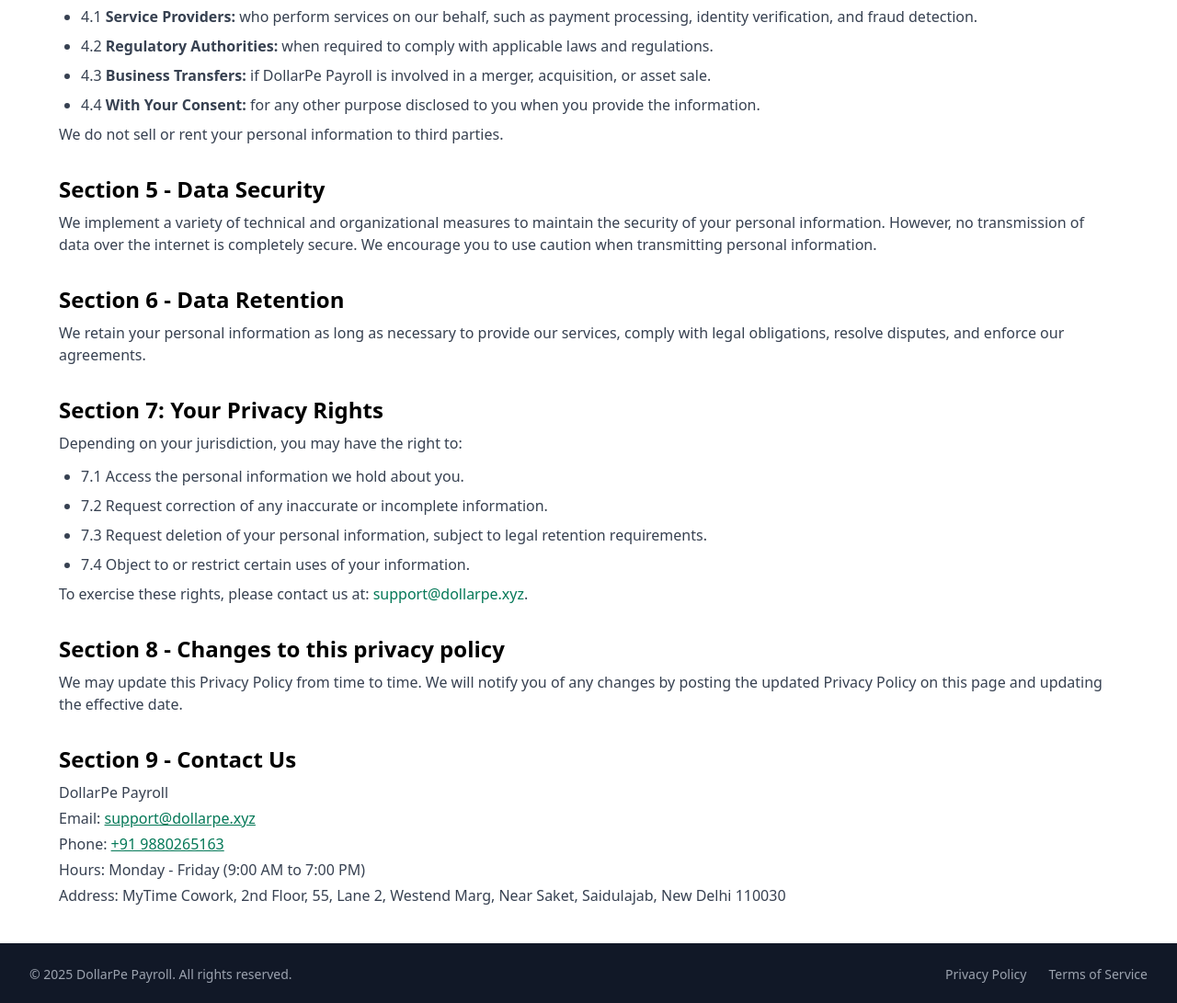
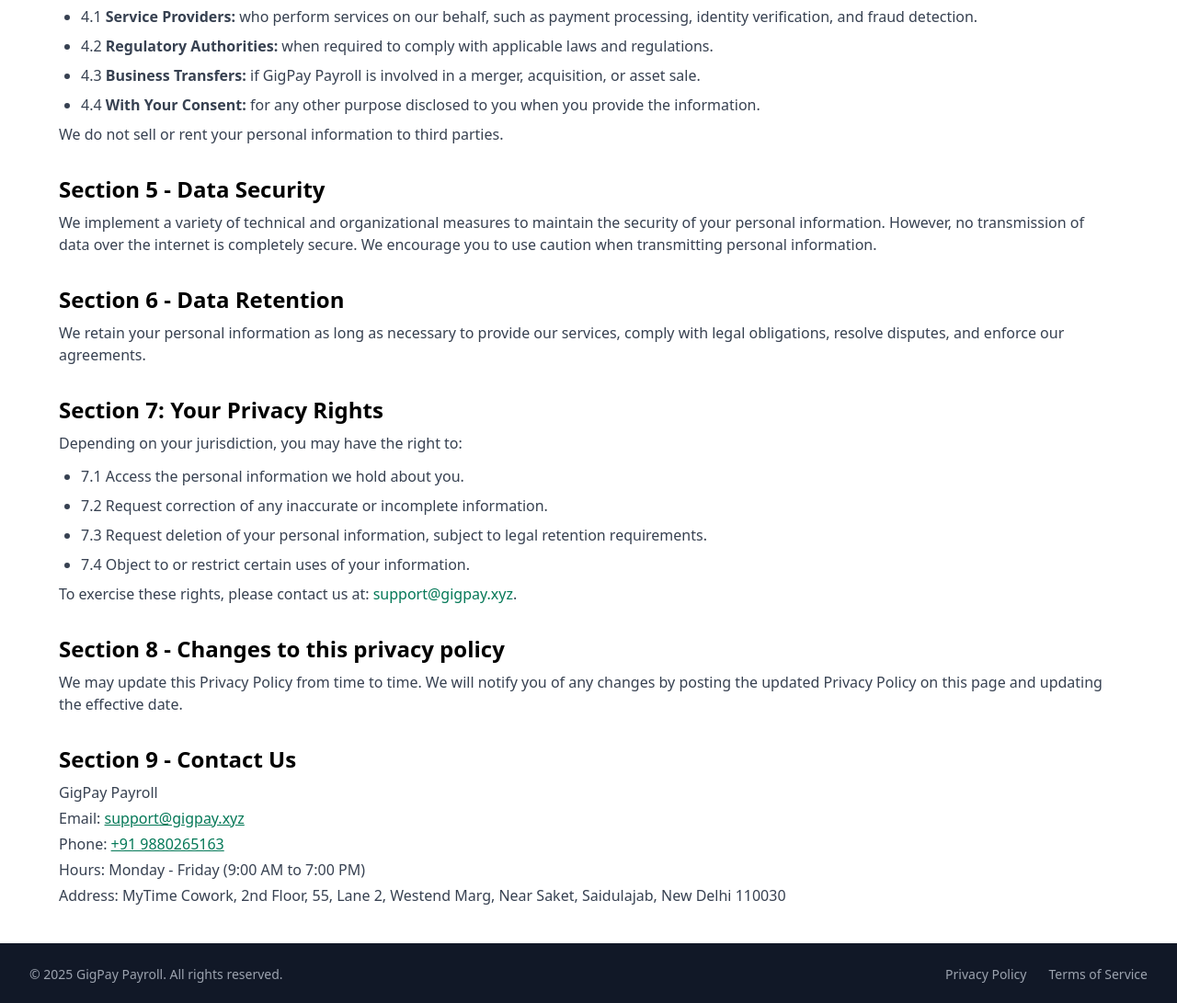
Before and after one commit to dollarpe/dollarpe-payroll-supabase, a React (Vite) app: page /privacy in a window 1280 px wide. Shown: the part 1062-2153 px from the top of the page at 92% size. Built offline with nearby package versions, Linux system fonts and the light colour scheme; no server answers.

Commit message:
keyword replaced

```diff
--- a/index.html
+++ b/index.html
@@ -4,7 +4,7 @@
     <meta charset="UTF-8" />
     <link rel="icon" type="image/svg+xml" href="/vite.svg" />
     <meta name="viewport" content="width=device-width, initial-scale=1.0" />
-    <title>Simplify Your Payroll Management with DollarPe</title>
+    <title>Simplify Your Payroll Management with GigPay</title>
   </head>
   <body>
     <div id="root"></div>
--- a/src/App.tsx
+++ b/src/App.tsx
@@ -25,7 +25,7 @@ function App() {
                 Simplify Your Payroll Management
               </h1>
               <p className="text-xl text-gray-600 mb-8 leading-relaxed text-center max-w-2xl">
-                Transform outdated payroll practices and build a better workplace for your business with DollarPe Payroll.
+                Transform outdated payroll practices and build a better workplace for your business with GigPay Payroll.
               </p>
               <div className="flex flex-col sm:flex-row gap-4">
                 <button
@@ -276,7 +276,7 @@ function App() {
         {/* <h6 className='text-green-600 font-bold text-center'></h6> */}
         <h2 className='text-4xl md:text-5xl font-bold text-gray-900 mb-6 text-center'>Manage leave and
           attendance, built-in.</h2>
-        <p className='text-xl text-gray-600 max-w-3xl mx-auto mb-16 text-center'>Create custom leave types, allow employees to apply for leaves, approve or reject leaves, manage attendance - all from within DollarPe Payroll.</p>
+        <p className='text-xl text-gray-600 max-w-3xl mx-auto mb-16 text-center'>Create custom leave types, allow employees to apply for leaves, approve or reject leaves, manage attendance - all from within GigPay Payroll.</p>
         <img className='max-w-[80%] mx-auto' src="https://ik.imagekit.io/vv/hero-banner.svg?updatedAt=1761067515720" alt="" />
       </section>
       <SelfServiceTabs />
@@ -357,7 +357,7 @@ function App() {
             Customise and automate
             the way you want
           </h2>
-        <p className='text-xl text-gray-600 max-w-3xl mx-auto mb-16 text-center'>Build new feature on top of an already powerful platform and make DollarPe Payroll work the way you want.</p>
+        <p className='text-xl text-gray-600 max-w-3xl mx-auto mb-16 text-center'>Build new feature on top of an already powerful platform and make GigPay Payroll work the way you want.</p>
         <img className='max-w-[100%] md:max-w-[80%] mx-auto' src="https://ik.imagekit.io/vv/customise-and-automate%201.svg?updatedAt=1761073652169" alt="" />
       </section>
 
@@ -439,7 +439,7 @@ function App() {
           <div className="grid md:grid-cols-3 gap-8">
             {[
               {
-                quote: "DollarPe Payroll has completely transformed our payroll process. What used to take days now takes hours. The compliance features give us peace of mind.",
+                quote: "GigPay Payroll has completely transformed our payroll process. What used to take days now takes hours. The compliance features give us peace of mind.",
                 author: "Dhruv Vats",
                 role: "HR Director",
                 company: "Rocket Incentive"
@@ -451,7 +451,7 @@ function App() {
                 company: "Dojima Nework"
               },
               {
-                quote: "Switching to DollarPe Payroll was the best decision for our growing startup. The automation saves us countless hours and the support team is incredibly responsive.",
+                quote: "Switching to GigPay Payroll was the best decision for our growing startup. The automation saves us countless hours and the support team is incredibly responsive.",
                 author: "Sujith Sizon",
                 role: "CEO",
                 company: "Audace LLC"
--- a/src/components/Footer.tsx
+++ b/src/components/Footer.tsx
@@ -6,7 +6,7 @@ export default function Footer() {
       <div className="max-w-7xl mx-auto">
         <div className="flex flex-col md:flex-row justify-between items-center">
           <p className="text-gray-400 text-sm">
-            © 2025 DollarPe Payroll. All rights reserved.
+            © 2025 GigPay Payroll. All rights reserved.
           </p>
           <div className="flex space-x-6 mt-4 md:mt-0">
             <a href="/privacy" className="text-gray-400 hover:text-emerald-400 transition-colors text-sm">Privacy Policy</a>
--- a/src/components/SignupModal.tsx
+++ b/src/components/SignupModal.tsx
@@ -351,10 +351,10 @@ export default function SignupModal({ isOpen, onClose }: SignupModalProps) {
           </div>
           <h3 className="text-2xl font-bold text-gray-900 mb-2">Signup submitted successfully</h3>
           <p className="text-gray-600 mb-4">We will reach out within 72 hours.</p>
-          <div className="inline-flex items-center space-x-2 text-gray-700 mb-6">
+            <div className="inline-flex items-center space-x-2 text-gray-700 mb-6">
             <Mail className="w-5 h-5" />
             <span>
-              For queries, email <a href="mailto:support@dollarpe.xyz" className="text-[#24cb71] underline">support@dollarpe.xyz</a>
+              For queries, email <a href="mailto:support@gigpay.xyz" className="text-[#24cb71] underline">support@gigpay.xyz</a>
             </span>
           </div>
           {/* Show submitted details */}
--- a/src/pages/About.tsx
+++ b/src/pages/About.tsx
@@ -14,13 +14,13 @@ export default function About() {
 
             {/* Company Overview */}
             <h2 className="text-2xl font-bold mb-2">Company Overview</h2>
-            <p className="text-gray-700 mb-4">Brief introduction to DollarPe Payroll</p>
+            <p className="text-gray-700 mb-4">Brief introduction to GigPay Payroll</p>
             <p className="text-gray-700 mb-6">Core services offered: comprehensive payroll solutions for Indian businesses</p>
 
             {/* About the Company */}
             <h2 className="text-2xl font-bold mb-2 mt-8">About the Company</h2>
             <ul className="list-disc pl-6 space-y-2 text-gray-700">
-              <li>Detailed description of DollarPe Payroll's specialization in payroll management</li>
+              <li>Detailed description of GigPay Payroll's specialization in payroll management</li>
               <li>Emphasis on the cloud-based platform that is user-friendly and scalable</li>
               <li>Highlight the commitment to compliance with Indian statutory requirements</li>
               <li>Discussion on the importance of simplifying payroll processes for business growth</li>
@@ -48,15 +48,15 @@ export default function About() {
 
             {/* Team */}
             <h2 className="text-2xl font-bold mb-2 mt-8">Team</h2>
-            <p className="text-gray-700 mb-4">Introduction to the DollarPe Payroll team</p>
+            <p className="text-gray-700 mb-4">Introduction to the GigPay Payroll team</p>
             <p className="text-gray-700 mb-4">Overview of expertise and experience in payroll and compliance</p>
             <p className="text-gray-700 mb-6">Commitment to providing ongoing support and addressing client challenges</p>
 
             {/* Conclusion */}
             <h2 className="text-2xl font-bold mb-2 mt-8">Conclusion</h2>
-            <p className="text-gray-700 mb-4">Reiteration of DollarPe Payroll's role as a trusted partner in payroll management</p>
+            <p className="text-gray-700 mb-4">Reiteration of GigPay Payroll's role as a trusted partner in payroll management</p>
             <p className="text-gray-700 mb-6">Encouragement for potential clients to reach out for tailored solutions</p>
-            <p className="text-sm text-gray-500">This outline critically addresses the key components of DollarPe Payroll’s company page, emphasizing its position as a forward-thinking payroll solution provider while ensuring clarity on its mission, vision, values, and team structure.</p>
+            <p className="text-sm text-gray-500">This outline critically addresses the key components of GigPay Payroll’s company page, emphasizing its position as a forward-thinking payroll solution provider while ensuring clarity on its mission, vision, values, and team structure.</p>
           </div>
         </section>
       </main>
--- a/src/pages/Contact.tsx
+++ b/src/pages/Contact.tsx
@@ -66,7 +66,7 @@ export default function Contact() {
               <div className="space-y-4">
                 <div className="flex items-center gap-3">
                   <div className="w-10 h-10 rounded-lg border border-gray-200 flex items-center justify-center"><Mail className="w-5 h-5 text-gray-700" /></div>
-                  <a href="mailto:support@dollarpe.xyz" className="text-gray-800 hover:text-emerald-700">support@dollarpe.xyz</a>
+                  <a href="mailto:support@gigpay.xyz" className="text-gray-800 hover:text-emerald-700">support@gigpay.xyz</a>
                 </div>
                 <div className="flex items-center gap-3">
                   <div className="w-10 h-10 rounded-lg border border-gray-200 flex items-center justify-center"><Phone className="w-5 h-5 text-gray-700" /></div>
--- a/src/pages/Privacy.tsx
+++ b/src/pages/Privacy.tsx
@@ -13,7 +13,7 @@ export default function Privacy() {
             <h1 className="text-3xl md:text-4xl font-bold text-gray-900 mb-6">Privacy Policy</h1>
 
             <p className="text-gray-700 mb-6">
-              DollarPe Payroll ("Company," "we," "us," or "our") respects your privacy and is committed to protecting it through this Privacy Policy. This Privacy Policy describes the types of information we may collect from you or that you may provide when you visit our website, use our payout services (excluding gaming and cryptocurrency-related payouts), and our practices for collecting, using, maintaining, protecting, and disclosing that information.
+              GigPay Payroll ("Company," "we," "us," or "our") respects your privacy and is committed to protecting it through this Privacy Policy. This Privacy Policy describes the types of information we may collect from you or that you may provide when you visit our website, use our payout services (excluding gaming and cryptocurrency-related payouts), and our practices for collecting, using, maintaining, protecting, and disclosing that information.
             </p>
 
             {/* Section 1: Scope */}
@@ -21,7 +21,7 @@ export default function Privacy() {
             <p className="text-gray-700 mb-3">This policy applies to information we collect:</p>
             <ul className="list-disc pl-6 space-y-2 text-gray-700">
               <li>1.1 Through our services, including any payout products we offer (except for payouts related to gaming or cryptocurrency businesses).</li>
-              <li>1.2 Through electronic communications, such as email, text, and other messages between you and DollarPe Payroll.</li>
+              <li>1.2 Through electronic communications, such as email, text, and other messages between you and GigPay Payroll.</li>
               <li>1.3 Through customer support interactions and our marketing communications.</li>
             </ul>
             <p className="text-gray-700 mt-4 mb-2">It does not apply to information collected by:</p>
@@ -54,7 +54,7 @@ export default function Privacy() {
             <ul className="list-disc pl-6 space-y-2 text-gray-700">
               <li>4.1 <span className="font-semibold">Service Providers:</span> who perform services on our behalf, such as payment processing, identity verification, and fraud detection.</li>
               <li>4.2 <span className="font-semibold">Regulatory Authorities:</span> when required to comply with applicable laws and regulations.</li>
-              <li>4.3 <span className="font-semibold">Business Transfers:</span> if DollarPe Payroll is involved in a merger, acquisition, or asset sale.</li>
+              <li>4.3 <span className="font-semibold">Business Transfers:</span> if GigPay Payroll is involved in a merger, acquisition, or asset sale.</li>
               <li>4.4 <span className="font-semibold">With Your Consent:</span> for any other purpose disclosed to you when you provide the information.</li>
             </ul>
             <p className="text-gray-700 mt-2">We do not sell or rent your personal information to third parties.</p>
@@ -76,7 +76,7 @@ export default function Privacy() {
               <li>7.3 Request deletion of your personal information, subject to legal retention requirements.</li>
               <li>7.4 Object to or restrict certain uses of your information.</li>
             </ul>
-            <p className="text-gray-700 mt-2">To exercise these rights, please contact us at: <a href="mailto:support@dollarpe.xyz" className="text-emerald-700 font-medium">support@dollarpe.xyz</a>.</p>
+            <p className="text-gray-700 mt-2">To exercise these rights, please contact us at: <a href="mailto:support@gigpay.xyz" className="text-emerald-700 font-medium">support@gigpay.xyz</a>.</p>
 
             {/* Section 8: Changes to this privacy policy */}
             <h2 className="text-2xl font-bold mb-2 mt-8">Section 8 - Changes to this privacy policy</h2>
@@ -85,8 +85,8 @@ export default function Privacy() {
             {/* Section 9: Contact Us */}
             <h2 className="text-2xl font-bold mb-2 mt-8">Section 9 - Contact Us</h2>
             <div className="text-gray-700 space-y-1">
-              <p>DollarPe Payroll</p>
-              <p>Email: <a href="mailto:support@dollarpe.xyz" className="text-emerald-700 underline">support@dollarpe.xyz</a></p>
+              <p>GigPay Payroll</p>
+              <p>Email: <a href="mailto:support@gigpay.xyz" className="text-emerald-700 underline">support@gigpay.xyz</a></p>
               <p>Phone: <a href="tel:+919880265163" className="text-emerald-700 underline">+91 9880265163</a></p>
               <p>Hours: Monday - Friday (9:00 AM to 7:00 PM)</p>
               <p>Address: MyTime Cowork, 2nd Floor, 55, Lane 2, Westend Marg, Near Saket, Saidulajab, New Delhi 110030</p>
--- a/src/pages/Terms.tsx
+++ b/src/pages/Terms.tsx
@@ -20,13 +20,13 @@ export default function Terms() {
               <li>All trademarks reproduced in this website, which is not the property of, or licensed to the operator, are acknowledged on the website.</li>
               <li>Unauthorized use of this website shall be subjected to a claim for damages and/or be a criminal offence.</li>
               <li>From time to time, this website may also include links to other websites. These links are provided for your convenience to provide further information. They do not signify that we endorse the website(s). We have no responsibility for the content of the linked website(s).</li>
-              <li>You may not create a link to this website from another website or document without DollarPe Payroll's prior written consent.</li>
               <li>If you choose, or you are provided with, a user identification code, password or any other piece of information as part of our security procedures, you must treat such information as confidential. You must not disclose it to any third party.</li>
               <li>We have the right to disable any user identification code or password, whether chosen by you or allocated by us, at any time, if in our reasonable opinion you have failed to comply with any of the provisions of these terms of use.</li>
               <li>Your use of this website and any dispute arising out of such use of the website is subject to the exclusive jurisdiction of the courts of Delhi, Government of India.</li>
             </ul>
             <h2 className="text-2xl font-bold mb-2 mt-8">Acceptance of Terms through Use</h2>
-            <p>The data we collect from you are stored in our system servers and will be treated with utmost confidentiality. Your personal information will be used only by DollarPe Payroll for all business transactions that require your information to complete the transactions. DollarPe Payroll reserves the right to verify the authenticity of the information or documents you provide.</p>
+              <li>You may not create a link to this website from another website or document without GigPay Payroll's prior written consent.</li>
+                      <p>The data we collect from you are stored in our system servers and will be treated with utmost confidentiality. Your personal information will be used only by GigPay Payroll for all business transactions that require your information to complete the transactions. GigPay Payroll reserves the right to verify the authenticity of the information or documents you provide.</p>
           </div>
         </section>
       </main>
```
Also changed, not shown: 1 other file (tests, documents, lock files or other folders).
